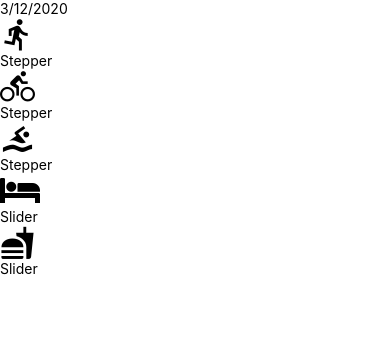
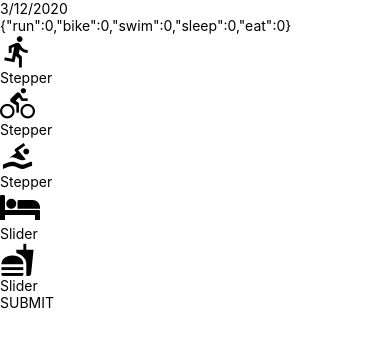
Before and after one commit to karthikvellur/react-native-Fitness, a React Native app: screen / in a window 390 px wide. Shown: the top 346 px of the page. Built offline with nearby package versions, Linux system fonts and the light colour scheme.

Commit message:
feat: basic submit functionality

```diff
--- a/components/AddEntry.js
+++ b/components/AddEntry.js
@@ -1,9 +1,22 @@
 import React, { Component } from 'react'
-import { View } from 'react-native'
-import { getMetricMetaInfo } from '../utils/helpers'
+import {
+    View,
+    TouchableOpacity,
+    Text
+ } from 'react-native'
+import { getMetricMetaInfo, timeToString } from '../utils/helpers'
 import Slider from '../components/Slider'
 import Steppers from '../components/Steppers'
 import DateHeader from '../components/DateHeader';
+
+function SubmitBtn( { onPress } ){
+    return (
+        <TouchableOpacity onPress={onPress}>
+            <Text>SUBMIT</Text>
+        </TouchableOpacity>
+    )
+
+}
 
 export default class AddEntry extends Component{
     state = {
@@ -52,6 +65,31 @@
         )
     }
 
+    submit = () => {
+        const key = timeToString()
+        const entry = this.state
+
+        // update Redux
+
+        this.setState(
+            () => (
+                {
+                    run: 0,
+                    bike: 0,
+                    swim: 0,
+                    sleep: 0,
+                    eat: 0,
+                }
+            )
+        )
+
+        // Navigate to home
+
+        // Save to 'DB'
+
+        // Clear local notification
+    }
+
     render(){
 
         const metaInfo = getMetricMetaInfo()
@@ -63,10 +101,14 @@
                 <DateHeader date={
                     (new Date()).toLocaleDateString()
                 }/>
+
+                <Text>
+                    {JSON.stringify(this.state)}
+                </Text>
+
                 {Object.keys(metaInfo).map(
                     (key) => {
 
-                        console.log('this.state', this.state)
                         const { getIcon, type, ...rest } = metaInfo[key]
 
                         const value = this.state[key]
@@ -98,6 +140,7 @@
                         )
                     }
                 )}
+                <SubmitBtn onPress={this.submit}/>
             </View>
         )
     }
```
Also changed, not shown: App.js (+9 -3 lines).
